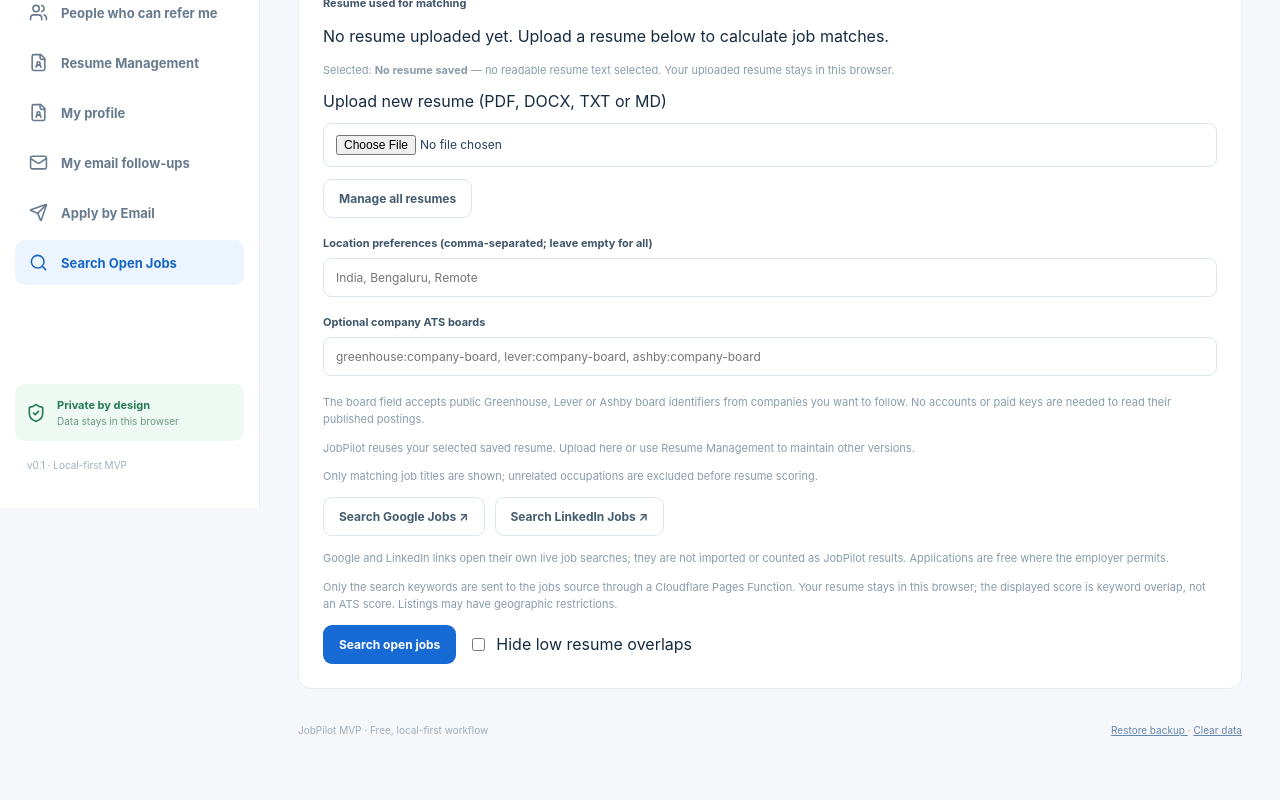
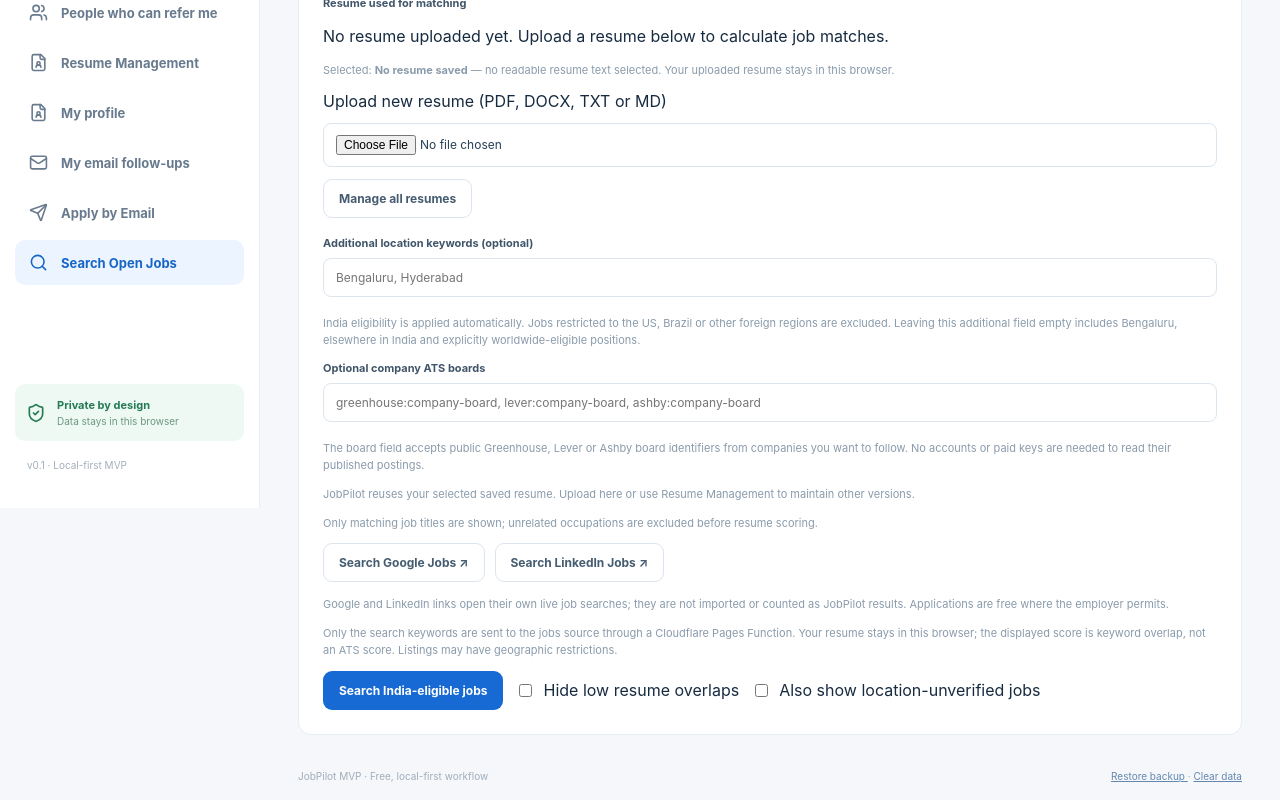
Before and after one commit to bv-prasanna/job-pilot, a React (Vite) app: page / in a window 1280 px wide. Shown: the part 292-1092 px from the top of the page. Before the commit the page ends 1046 px from the top, so only its background shows below. Built offline with nearby package versions, Linux system fonts and the light colour scheme.

Commit message:
fix(search): show India/worldwide-eligible jobs by default and separate unknown locations from excluded countries

```diff
--- a/src/FindJobs.tsx
+++ b/src/FindJobs.tsx
@@ -2,6 +2,7 @@ import {useMemo,useState} from 'react';
 import {matchResume} from './lib/core.mjs';
 import {titleRelevance} from './lib/titleRelevance.mjs';
 import {extractResumeText} from './lib/resume';
+import {indiaEligibility} from './lib/indiaEligibility.mjs';
 
 type Job={id:string;title:string;company:string;location:string;description:string;url:string;salary:string;posted:string;source:string};
 const plain=(s:string)=>s.replace(/<[^>]*>/g,' ').replace(/&nbsp;/g,' ').replace(/&amp;/g,'&').replace(/\s+/g,' ').trim();
@@ -30,9 +31,20 @@ export default function FindJobs({resumeText,savedResumes,defaultResumeId,onSave
  }
  const[busy,setBusy]=useState(false),[error,setError]=useState(''),[searched,setSearched]=useState(false);
  const [sourceCounts,setSourceCounts]=useState<Record<string,number>>({}),[sourceErrors,setSourceErrors]=useState<string[]>([]);
- const[onlyRelevant,setOnlyRelevant]=useState(false);const[location,setLocation]=useState('');const[boards,setBoards]=useState('');
- const ranked=useMemo(()=>jobs.map(job=>{const match=matchResume(resume,job.description,job.title);const occupation=titleRelevance(query,job.title);return {...job,match,occupation,relevance:occupation*100+(match.score??0)}}).filter(j=>j.occupation>0).sort((a,b)=>b.relevance-a.relevance),[jobs,resume,query]);
- const locationTerms=location.toLowerCase().split(/[,/]+/).map(v=>v.trim()).filter(Boolean);const filtered=ranked.filter(j=>!locationTerms.length||locationTerms.some(v=>v==='anywhere'||(v==='remote'&&/remote|worldwide/i.test(j.location))||(j.location+' '+j.description.slice(0,250)).toLowerCase().includes(v)));const visible=onlyRelevant?filtered.filter(j=>j.match.score===null||j.match.score>=15):filtered;
+ const[onlyRelevant,setOnlyRelevant]=useState(false);const[showUnconfirmed,setShowUnconfirmed]=useState(false);const[location,setLocation]=useState('');const[boards,setBoards]=useState('');
+ const ranked=useMemo(()=>jobs.map(job=>{
+  const match=matchResume(resume,job.description,job.title);
+  const occupation=titleRelevance(query,job.title);
+  const eligibility=indiaEligibility(job.location,job.description,job.title);
+  return {...job,match,occupation,eligibility,relevance:occupation*100+(match.score??0)};
+ }).filter(j=>j.occupation>0).sort((a,b)=>b.relevance-a.relevance),[jobs,resume,query]);
+ const locationTerms=location.toLowerCase().split(/[,/]+/).map(v=>v.trim()).filter(Boolean);
+ const eligible=ranked.filter(j=>j.eligibility.status==='eligible');
+ const unconfirmed=ranked.filter(j=>j.eligibility.status==='unknown');
+ const restrictedCount=ranked.filter(j=>j.eligibility.status==='excluded').length;
+ const possible=showUnconfirmed?[...eligible,...unconfirmed]:eligible;
+ const filtered=possible.filter(j=>!locationTerms.length||locationTerms.some(v=>v==='anywhere'||(v==='remote'&&/remote|worldwide/i.test(j.location))||(j.location+' '+j.description.slice(0,250)).toLowerCase().includes(v)));
+ const visible=onlyRelevant?filtered.filter(j=>j.match.score===null||j.match.score>=15):filtered;
  async function search(){
   if(busy)return;
   setBusy(true);setError('');setSearched(false);
@@ -68,7 +80,8 @@ export default function FindJobs({resumeText,savedResumes,defaultResumeId,onSave
   </div>
   {uploadMessage&&<p role="status" className="hint">{uploadMessage}</p>}
  </div>
-  <div className="field"><label className="field-label" htmlFor="jf-location">Location preferences (comma-separated; leave empty for all)</label><input id="jf-location" value={location} onChange={e=>setLocation(e.target.value)} placeholder="India, Bengaluru, Remote"/></div>
+  <div className="field"><label className="field-label" htmlFor="jf-location">Additional location keywords (optional)</label><input id="jf-location" value={location} onChange={e=>setLocation(e.target.value)} placeholder="Bengaluru, Hyderabad"/></div>
+  <p className="hint">India eligibility is applied automatically. Jobs restricted to the US, Brazil or other foreign regions are excluded. Leaving this additional field empty includes Bengaluru, elsewhere in India and explicitly worldwide-eligible positions.</p>
   <div className="field"><label className="field-label" htmlFor="jf-boards">Optional company ATS boards</label><input id="jf-boards" value={boards} onChange={e=>setBoards(e.target.value)} placeholder="greenhouse:company-board, lever:company-board, ashby:company-board"/></div>
   <p className="hint">The board field accepts public Greenhouse, Lever or Ashby board identifiers from companies you want to follow. No accounts or paid keys are needed to read their published postings.</p>
   <p className="hint">JobPilot reuses your selected saved resume. Upload here or use Resume Management to maintain other versions.</p>
@@ -76,24 +89,25 @@ export default function FindJobs({resumeText,savedResumes,defaultResumeId,onSave
   <div style={{display:"flex",gap:10,flexWrap:"wrap",marginBottom:14}}><a className="btn outline" href={"https://www.google.com/search?q="+encodeURIComponent(query+" jobs "+(location||"Bengaluru India"))} target="_blank" rel="noopener noreferrer">Search Google Jobs ↗</a><a className="btn outline" href={"https://www.linkedin.com/jobs/search/?keywords="+encodeURIComponent(query)+"&location="+encodeURIComponent(location||"Bengaluru, Karnataka, India")} target="_blank" rel="noopener noreferrer">Search LinkedIn Jobs ↗</a></div>
   <p className="hint">Google and LinkedIn links open their own live job searches; they are not imported or counted as JobPilot results. Applications are free where the employer permits.</p>
   <p className="hint">Only the search keywords are sent to the jobs source through a Cloudflare Pages Function. Your resume stays in this browser; the displayed score is keyword overlap, not an ATS score. Listings may have geographic restrictions.</p>
-  <div style={{display:'flex',gap:12,flexWrap:'wrap',alignItems:'center'}}><button className="btn primary" disabled={busy} onClick={()=>void search()}>{busy?'Searching...':'Search open jobs'}</button><label style={{display:'flex',gap:8,alignItems:'center'}}><input type="checkbox" checked={onlyRelevant} onChange={e=>setOnlyRelevant(e.target.checked)}/> Hide low resume overlaps</label></div>
+  <div style={{display:'flex',gap:12,flexWrap:'wrap',alignItems:'center'}}><button className="btn primary" disabled={busy} onClick={()=>void search()}>{busy?'Searching...':'Search India-eligible jobs'}</button><label style={{display:'flex',gap:8,alignItems:'center'}}><input type="checkbox" checked={onlyRelevant} onChange={e=>setOnlyRelevant(e.target.checked)}/> Hide low resume overlaps</label><label style={{display:'flex',gap:8,alignItems:'center'}}><input type="checkbox" checked={showUnconfirmed} onChange={e=>setShowUnconfirmed(e.target.checked)}/> Also show location-unverified jobs</label></div>
   {error&&<p role="alert" style={{marginTop:12}}>{error}</p>}
  </section>
- {searched&&<section className="panel" style={{padding:24,marginTop:18}}><h2>{visible.length} jobs found</h2>
-  <p className="hint">Sources checked: {Object.entries(sourceCounts).map(([source,count])=>source+" ("+count+")").join(" · ")||"No source statistics available"}. Counts reflect matching job titles in the collected data, before your location and resume filters.</p>
+ {searched&&<section className="panel" style={{padding:24,marginTop:18}}><h2>{visible.length} India-relevant jobs shown</h2>
+  <p className="hint">Eligibility: {eligible.length} explicitly India/worldwide · {unconfirmed.length} not verified (hidden by default) · {restrictedCount} excluded for foreign-location restrictions. JobPilot cannot independently guarantee employer eligibility; verify each live application page.</p>
+  <p className="hint">Sources checked: {Object.entries(sourceCounts).map(([source,count])=>source+" ("+count+")").join(" · ")||"No source statistics available"}. Counts reflect matching job titles in the collected data, before India eligibility, additional location and resume filters.</p>
   {sourceErrors.length>0&&<p className="hint">Some sources could not be reached: {sourceErrors.join(", ")}. The other sources remain available.</p>}
   <p className="hint">Listings come from public company career boards and free remote-job sources including <a href="https://remotive.com/" target="_blank" rel="noreferrer">Remotive</a>, <a href="https://himalayas.app/" target="_blank" rel="noreferrer">Himalayas</a> and <a href="https://jobicy.com/" target="_blank" rel="noreferrer">Jobicy</a>. Check each employer application page and location eligibility before applying; no paid subscription is required for these public listings.</p>
   {!resume.trim()&&<p className="hint">Add your resume text above to calculate matches.</p>}
   {visible.map(j=><article key={j.id} style={{padding:'16px 0',borderBottom:'1px solid #dce6eb'}}>
    <h3 style={{marginBottom:6}}>{j.title}</h3><p>{j.company} · {j.location} · {j.source}{j.salary?' · '+j.salary:''}</p>
-   <p className="hint">{j.match.score===null?'Match unavailable':j.match.score+'% keyword overlap'}{j.posted?' · Posted '+(Number(j.posted)?new Date(Number(j.posted)).toISOString().slice(0,10):j.posted.slice(0,10)):''}</p>
+   <p className="hint">{j.eligibility.status==='eligible'?'India/worldwide eligibility indicated':'Location eligibility unverified'} · {j.match.score===null?'Resume match unavailable':j.match.score+'% resume keyword overlap'}{j.posted?' · Posted '+(Number(j.posted)?new Date(Number(j.posted)).toISOString().slice(0,10):j.posted.slice(0,10)):''}</p>
    <p>{j.description.slice(0,350)}{j.description.length>350?'…':''}</p>
    <div style={{display:'flex',gap:10,flexWrap:'wrap'}}>
     <a className="btn primary" href={j.url} target="_blank" rel="noopener noreferrer">Open job &amp; apply ↗</a>
     <button className="btn outline" onClick={()=>onSave(j)}>Save to my jobs</button>
    </div>
   </article>)}
-  {!visible.length&&<p>No matching job titles were found from the connected public feeds. Try the Google Jobs or LinkedIn Jobs links above, or adjust your search terms.</p>}
+  {!visible.length&&<p>No jobs with confirmed India/worldwide eligibility match these filters. You can optionally show location-unverified jobs, or try the Google Jobs and LinkedIn links above.</p>}
  </section>}
  </>;
 }
```
